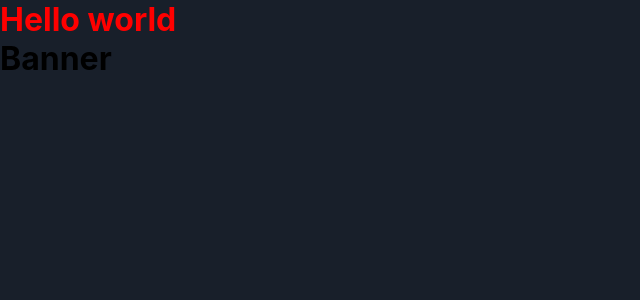
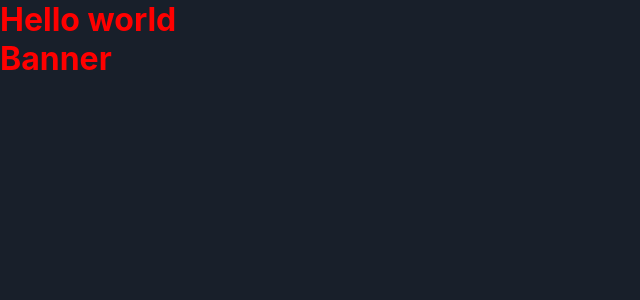
Before and after one commit to Shad-Islam/Fylo-dark-theme-landing-page, a React (Create React App) app: page / in a window 1280 px wide. Shown: the top 300 px of the page, without its empty margins (0-640 px from the left). Built offline with nearby package versions, Linux system fonts and the light colour scheme.

Commit message:
Add Banner style

```diff
--- a/src/components/Banner.jsx
+++ b/src/components/Banner.jsx
@@ -1,7 +1,8 @@
 import React from "react";
+import { Text } from "./styles/banner.style";
 
 function Banner() {
-  return <h1>Banner</h1>;
+  return <Text>Banner</Text>;
 }
 
 export default Banner;
--- /dev/null
+++ b/src/components/styles/banner.style.js
@@ -0,0 +1,7 @@
+import styled from "styled-components";
+
+const Text = styled.h1`
+  color: red;
+`;
+
+export { Text };
```
